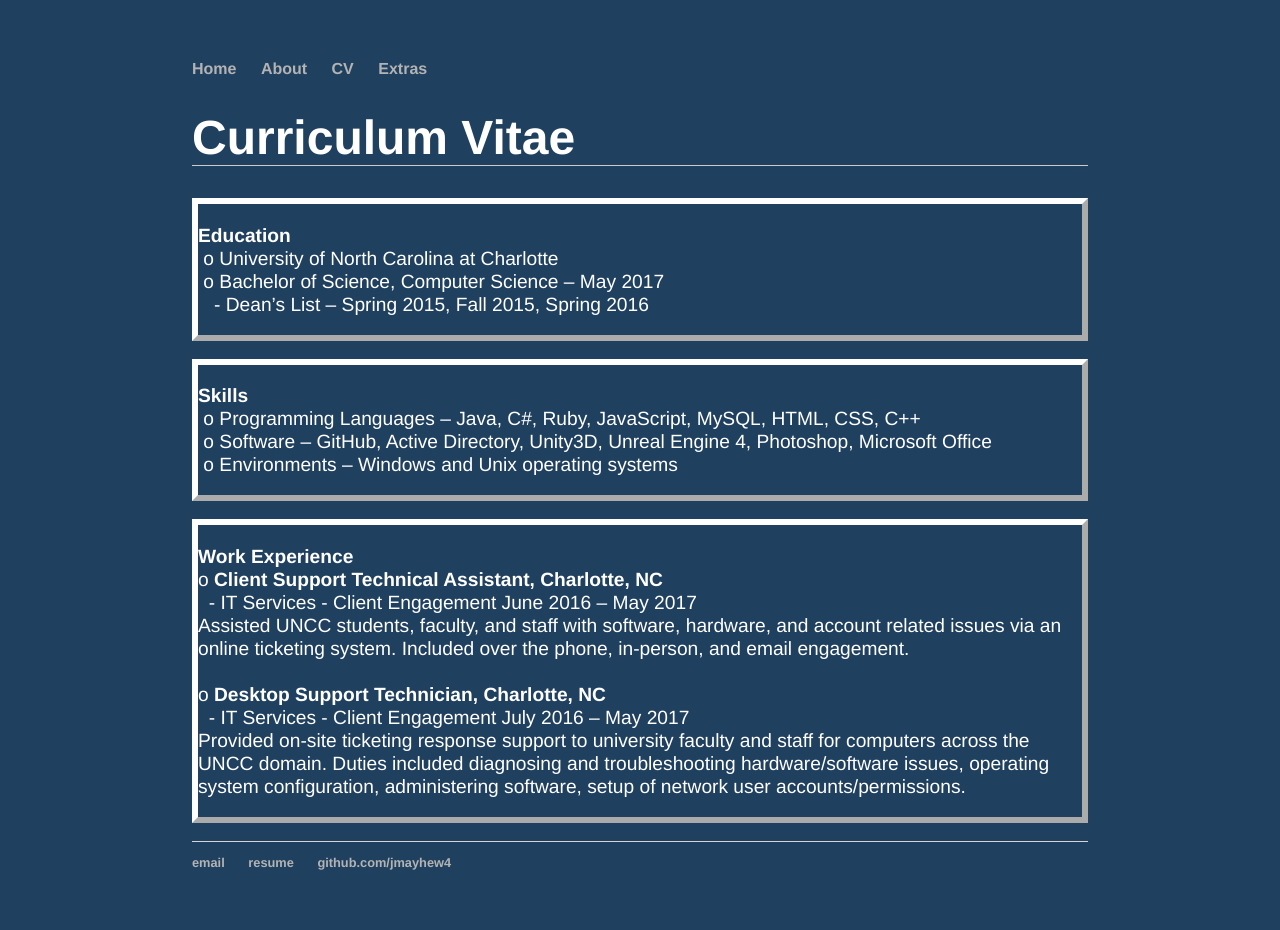
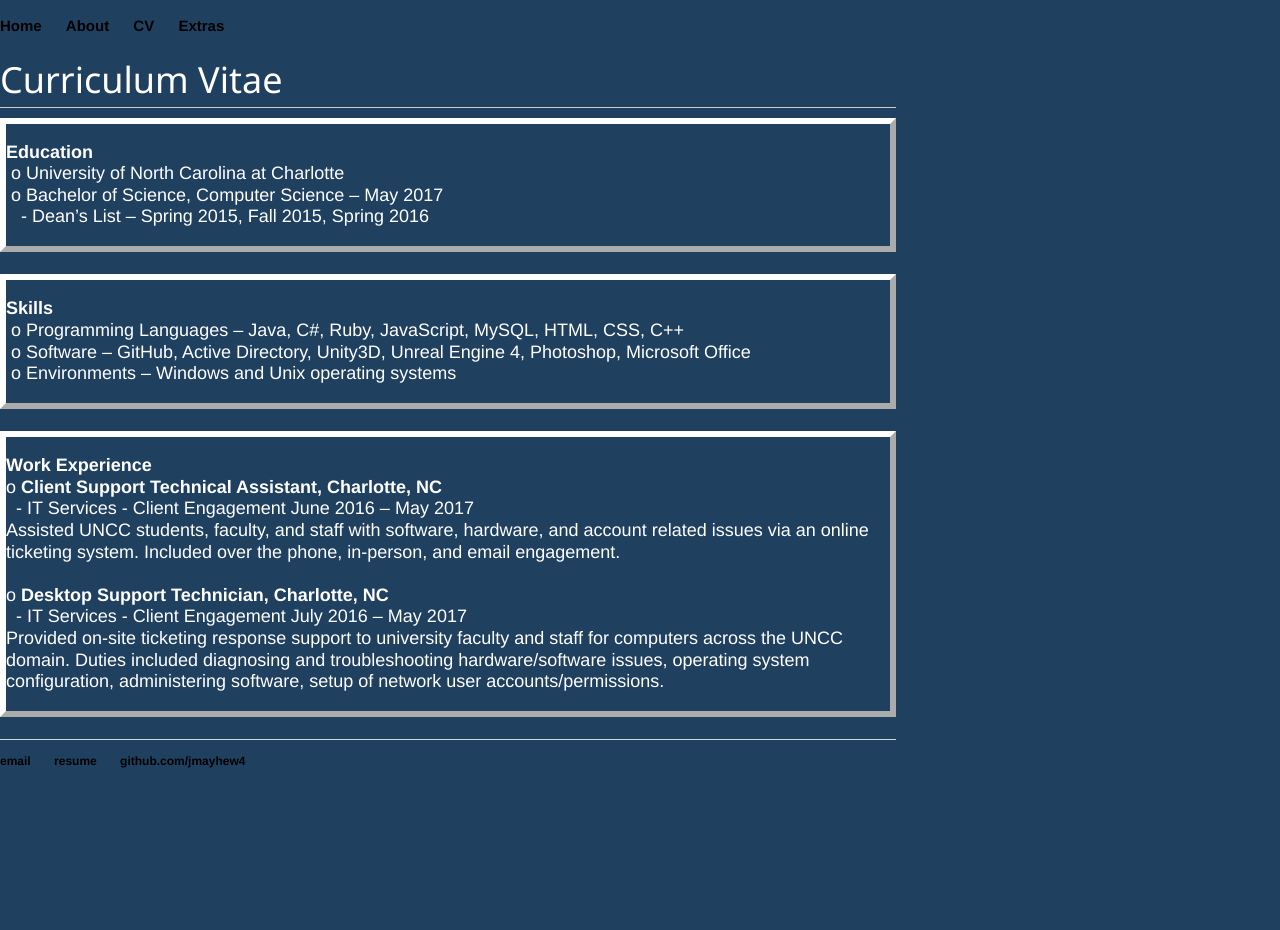
Before and after one commit to jmayhew4/jmayhew4.github.io, a Jekyll site: the page built from CV/index.html, in a window 1280 px wide. Built offline with Jekyll 4.4.1, drawn with Linux system fonts in a browser that asks for light colours; nearby versions of some CDN libraries; library files that are not in the unit come from our copies; after the commit the page ends 900 px from its top, so only the background shows below that.

Commit message:
Update default.html
added stylesheet

```diff
--- a/_layouts/default.html
+++ b/_layouts/default.html
@@ -4,6 +4,7 @@
 		<title>{{ page.title }}</title>
 		<!-- link to main stylesheet -->
 		<link rel="stylesheet" type="text/css" href="/css/main.css">
+		<link rel="stylesheet" href="/styles/w3.css">
 	</head>
 	<body>
 		<nav>
```
